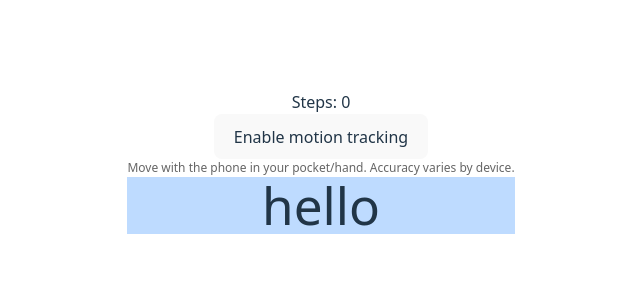
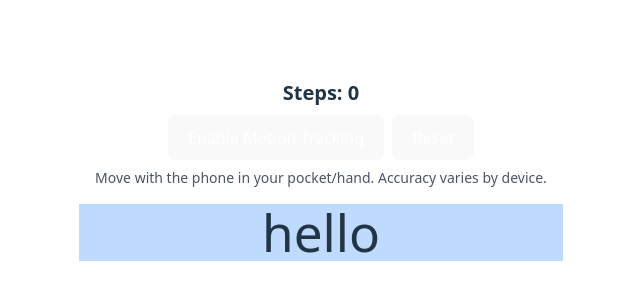
Before and after one commit to SyntaxByGulshan/AI-HealthCoach, a React (Vite) app: page / in a window 1280 px wide. Shown: the part 238-538 px from the top of the page, without its empty margins (319-959 px from the left). Built offline with nearby package versions, Linux system fonts and the light colour scheme.

Commit message:
update 4

```diff
--- a/src/App.tsx
+++ b/src/App.tsx
@@ -1,21 +1,18 @@
-
+// App.tsx
 import './App.css'
-
-
-// MotionStepTracker.tsx
 import { useEffect, useRef, useState } from 'react';
 
- function MotionStepTracker() {
+function MotionStepTracker() {
   const [steps, setSteps] = useState(0);
   const [permission, setPermission] = useState<'unknown'|'granted'|'denied'>('unknown');
   const lastPeakTs = useRef(0);
   const lastAcc = useRef<number[]>([]);
-  const threshold = 1.2; // tune per device
+  const threshold = 8; // tuned for walking peaks
   const minStepIntervalMs = 300; // reject rapid false peaks
+  const [aboveThreshold, setAboveThreshold] = useState(false);
 
   const requestPermission = async () => {
     try {
-      // iOS Safari requires explicit permission
       const anyWindow = window as any;
       if (typeof anyWindow.DeviceMotionEvent?.requestPermission === 'function') {
         const res = await anyWindow.DeviceMotionEvent.requestPermission();
@@ -32,53 +29,69 @@ import { useEffect, useRef, useState } from 'react';
     if (permission !== 'granted') return;
 
     const handler = (e: DeviceMotionEvent) => {
-      // Prefer accelerationIncludingGravity; subtract gravity if possible
-      const ax = e.accelerationIncludingGravity?.x ?? 0;
-      const ay = e.accelerationIncludingGravity?.y ?? 0;
-      const az = e.accelerationIncludingGravity?.z ?? 0;
+      // Prefer acceleration without gravity if available
+      const ax = e.acceleration?.x ?? e.accelerationIncludingGravity?.x ?? 0;
+      const ay = e.acceleration?.y ?? e.accelerationIncludingGravity?.y ?? 0;
+      const az = e.acceleration?.z ?? e.accelerationIncludingGravity?.z ?? 0;
+
       // magnitude
       const mag = Math.sqrt(ax*ax + ay*ay + az*az);
 
-      // simple smoothing
+      // smoothing (average of last 20 samples)
       lastAcc.current.push(mag);
-      if (lastAcc.current.length > 5) lastAcc.current.shift();
+      if (lastAcc.current.length > 20) lastAcc.current.shift();
       const avg = lastAcc.current.reduce((a,b)=>a+b,0) / lastAcc.current.length;
 
-      // peak detection
       const now = Date.now();
-      if (avg > threshold && now - lastPeakTs.current > minStepIntervalMs) {
+
+      // peak detection with valley check
+      if (avg > threshold && !aboveThreshold && now - lastPeakTs.current > minStepIntervalMs) {
+        setAboveThreshold(true);
         lastPeakTs.current = now;
         setSteps(s => s + 1);
+      } else if (avg < threshold * 0.5) {
+        // reset once we drop below half threshold
+        setAboveThreshold(false);
       }
     };
 
-    window.addEventListener('devicemotion', handler);
-    return () => window.removeEventListener('devicemotion', handler);
-  }, [permission]);
+    window.addEventListener('devicemotion', handler, { capture: true });
+    return () => window.removeEventListener('devicemotion', handler, { capture: true });
+  }, [permission, aboveThreshold]);
+
+  const resetSteps = () => setSteps(0);
 
   return (
-    <div>
-      <h3>Steps: {steps}</h3>
+    <div className="p-4">
+      <h3 className="text-xl font-bold">Steps: {steps}</h3>
       {permission !== 'granted' && (
-        <button onClick={requestPermission}>Enable motion tracking</button>
+        <button
+          onClick={requestPermission}
+          className="bg-blue-500 text-white px-4 py-2 rounded mt-2"
+        >
+          Enable Motion Tracking
+        </button>
       )}
-      <p style={{fontSize:12, color:'#666'}}>
+      <button
+        onClick={resetSteps}
+        className="bg-red-500 text-white px-4 py-2 rounded mt-2 ml-2"
+      >
+        Reset
+      </button>
+      <p className="text-sm text-gray-600 mt-2">
         Move with the phone in your pocket/hand. Accuracy varies by device.
       </p>
     </div>
   );
 }
 
-
 function App() {
-
-
   return (
     <>
-    <MotionStepTracker/>
+      <MotionStepTracker/>
       <h1 className='bg-blue-200'>hello</h1>
     </>
   )
 }
 
-export default App
+export default App;
```
